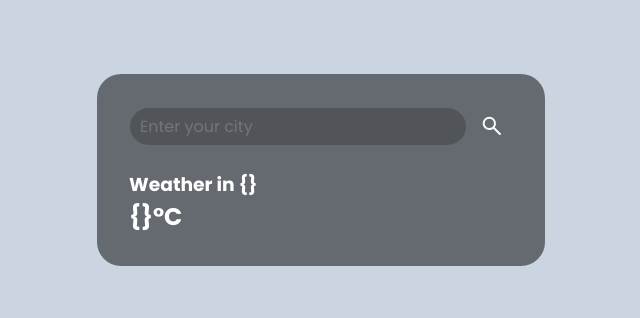
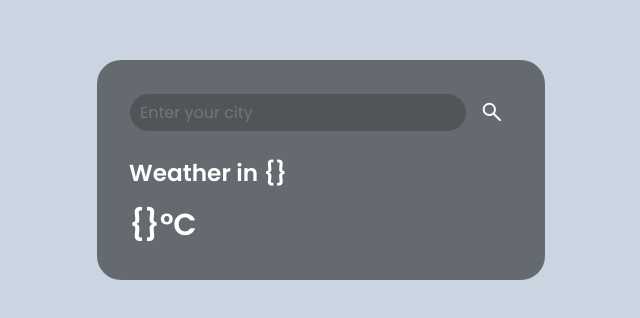
Before and after one commit to ASH-WIN-10/Weather-Website, a plain HTML site: page index.html in a window 1280 px wide. Shown: the part 230-548 px from the top of the page, without its empty margins (319-959 px from the left). Drawn offline with Linux system fonts and the light colour scheme.

Commit message:
style the page

```diff
--- a/index.html
+++ b/index.html
@@ -24,8 +24,8 @@
 			</div>
 
 			<div id="content">
-				<h3>Weather in {}</h3>
-				<h2>{}°C</h2>
+				<span>Weather in {}</span>
+				<span>{}°C</span>
 			</div>
 		</div>
 	</body>
--- a/styles.css
+++ b/styles.css
@@ -56,3 +56,18 @@ input {
 	padding: 6px 10px;
 	font-size: 1rem;
 }
+
+#content {
+	display: flex;
+	flex-direction: column;
+	gap: 12px;
+	font-weight: 600;
+
+	:first-child {
+		font-size: 1.45rem;
+	}
+
+	:nth-child(2) {
+		font-size: 1.9rem;
+	}
+}
```
